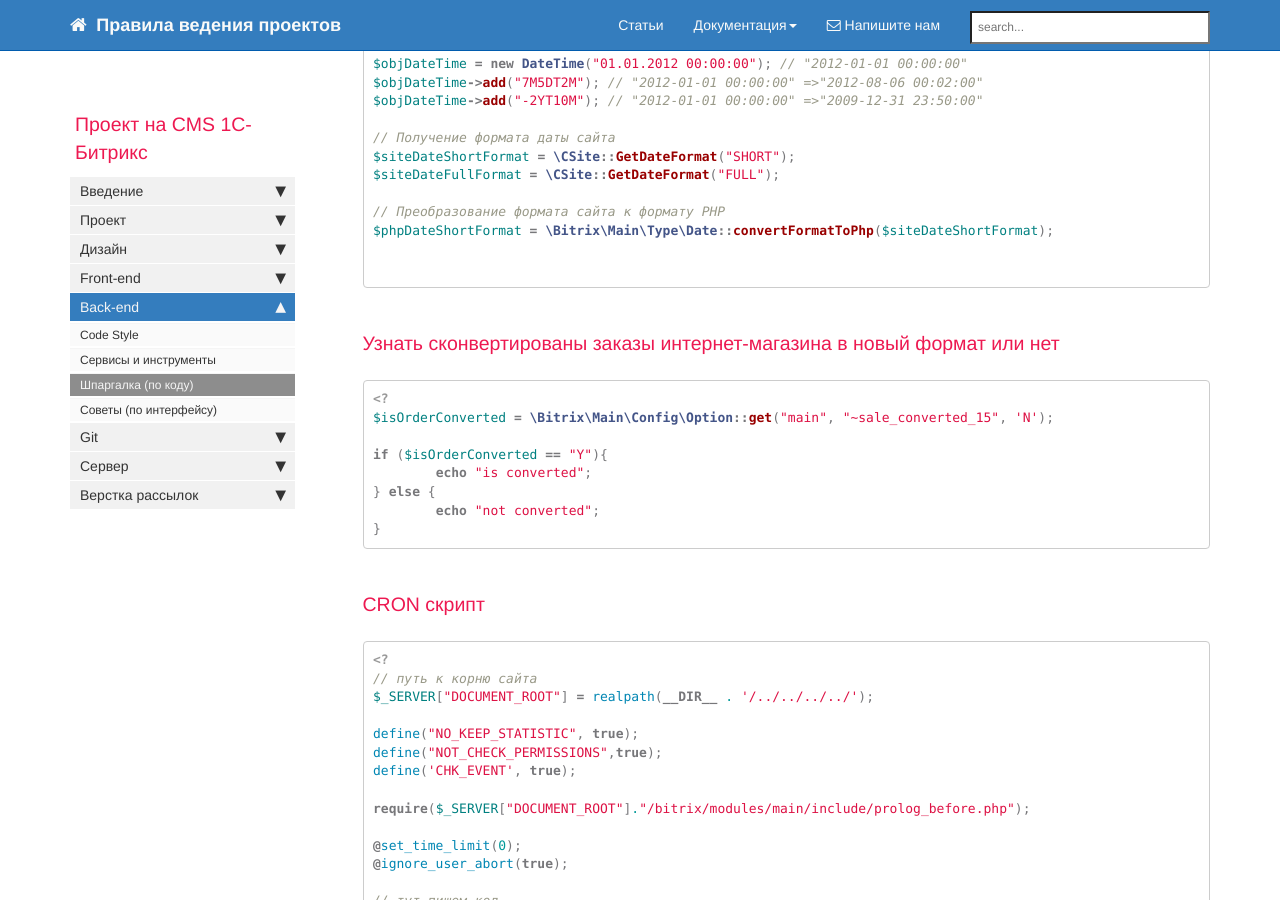
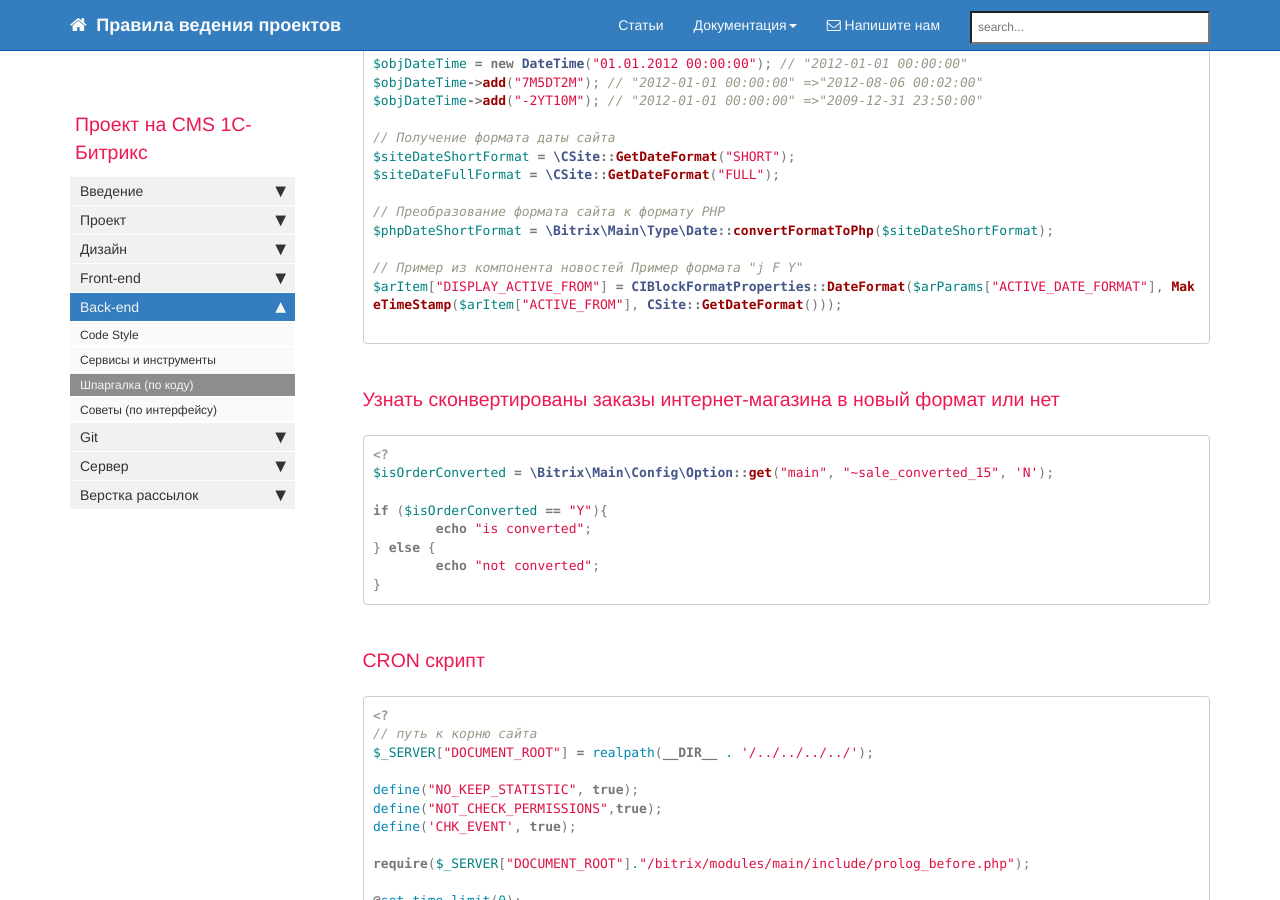
Before and after one commit to gdecider/gdecider.github.io, a Jekyll site: the page built from pages/bx/bx_back-shpora.md, in a window 1280 px wide and 900 px high, scrolled down 12914 px. Built offline with Jekyll 4.4.1, drawn with Linux system fonts in a browser that asks for light colours; nearby versions of some CDN libraries; comment, search, counter and statistics services are not loaded.

Commit message:
Update bx_back-shpora.md

````diff
--- a/pages/bx/bx_back-shpora.md
+++ b/pages/bx/bx_back-shpora.md
@@ -609,6 +609,8 @@ $siteDateFullFormat = \CSite::GetDateFormat("FULL");
 // Преобразование формата сайта к формату PHP
 $phpDateShortFormat = \Bitrix\Main\Type\Date::convertFormatToPhp($siteDateShortFormat);
 
+// Пример из компонента новостей Пример формата "j F Y"
+$arItem["DISPLAY_ACTIVE_FROM"] = CIBlockFormatProperties::DateFormat($arParams["ACTIVE_DATE_FORMAT"], MakeTimeStamp($arItem["ACTIVE_FROM"], CSite::GetDateFormat()));
 
 ```
 
````
